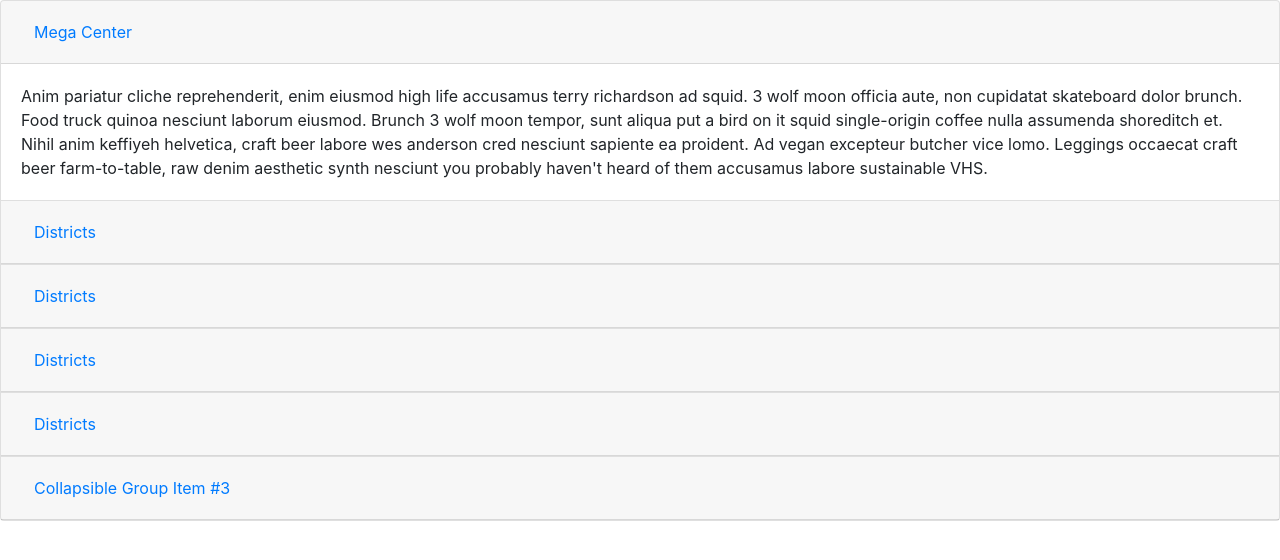
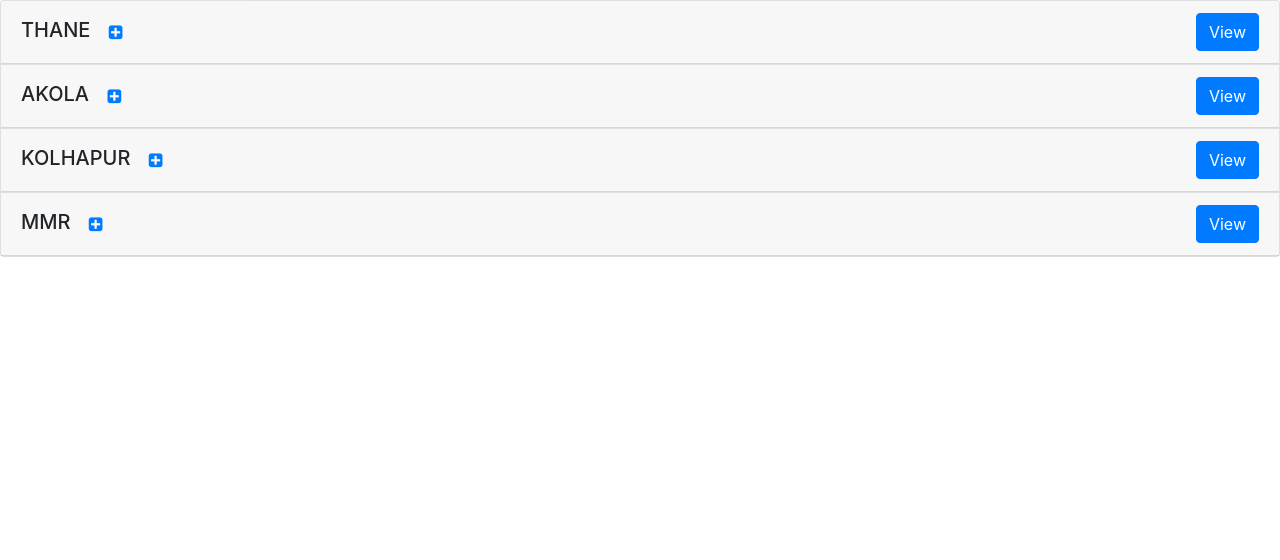
Before and after one commit to manish103p/VaccineDistributionSystem, a Django app: page /currentStatus in a window 1280 px wide. Shown: the part 56-616 px from the top of the page. Run offline with Django 3.2, Linux system fonts and the light colour scheme; a user stored in the database is signed in; data comes from the database, SQL or seed files in the repository; both versions use the stored data as it was after the commit; some libraries are stand-ins or nearby versions.

Commit message:
collapse districts and centers added

```diff
--- a/templates/status2.html
+++ b/templates/status2.html
@@ -1,66 +1,82 @@
 {% extends 'base.html' %}
 {% block content %}
-    <!DOCTYPE html>
-    <html lang="en">
-    <head>
-        <meta charset="UTF-8">
-        <meta http-equiv="X-UA-Compatible" content="IE=edge">
-        <meta name="viewport" content="width=device-width, initial-scale=1.0">
-        <title>Document</title>
-    </head>
-    <body>
+<link rel="stylesheet" href="https://cdnjs.cloudflare.com/ajax/libs/font-awesome/4.7.0/css/font-awesome.min.css">
         <div class="accordion" id="accordionExample">
-            <div class="card">
-              <div class="card-header" id="headingOne">
-                <h5 class="mb-0">
-                  <button class="btn btn-link" type="button" data-toggle="collapse" data-target="#collapseOne" aria-expanded="true" aria-controls="collapseOne">
-                    Mega Center
+
+
+            {% for district in districts %}
+            <div class="card" style="text-transform: uppercase;">
+              <div class="card-header" id="headingTwo">
+                <h5 class="mb-0" >
+                  {{ district.name }}
+                  <button type="button" class="btn btn-primary" style="float: right;" data-toggle="modal" data-target="#{{ district.name }}DistrictModal">View</button>
+                  <button class="btn btn-link collapsed" type="button" data-toggle="collapse" data-target="#{{district.name}}DistrictCollapse" aria-expanded="false" aria-controls="{{district.name}}collapse">
+                    <i class="fa fa-plus-square" aria-hidden="true"></i>
                   </button>
                 </h5>
               </div>
-
-              <div id="collapseOne" class="collapse show" aria-labelledby="headingOne" data-parent="#accordionExample">
-                <div class="card-body">
-                  Anim pariatur cliche reprehenderit, enim eiusmod high life accusamus terry richardson ad squid. 3 wolf moon officia aute, non cupidatat skateboard dolor brunch. Food truck quinoa nesciunt laborum eiusmod. Brunch 3 wolf moon tempor, sunt aliqua put a bird on it squid single-origin coffee nulla assumenda shoreditch et. Nihil anim keffiyeh helvetica, craft beer labore wes anderson cred nesciunt sapiente ea proident. Ad vegan excepteur butcher vice lomo. Leggings occaecat craft beer farm-to-table, raw denim aesthetic synth nesciunt you probably haven't heard of them accusamus labore sustainable VHS.
+              <!--modal-->
+              <div id="{{district.name}}DistrictModal" class="modal fade modalText" role="dialog">
+                <div class="modal-dialog">
+                  <div class="modal-content">
+                    <div class="modal-header">
+                      <h4 class="modal-title">{{district.name}}</h4>
+                    </div>
+                    <div class="modal-body">
+                      <p>Some text in the modal.</p>
+                    </div>
+                    <div class="modal-footer">
+                      <button type="button" class="btn btn-default" data-dismiss="modal">Close</button>
+                    </div>
+                  </div>
                 </div>
               </div>
-            </div>
-            {% for district in district_names %}
-            <div class="card">
-              <div class="card-header" id="headingTwo">
-                <h5 class="mb-0">
-                  <button class="btn btn-link collapsed" type="button" data-toggle="collapse" data-target="#collapseTwo" aria-expanded="false" aria-controls="collapseTwo">
-                   Districts
-                  </button>
-                </h5>
-              </div>
-              <div id="collapseTwo" class="collapse" aria-labelledby="headingTwo" data-parent="#accordionExample">
+              <div id="{{district.name}}DistrictCollapse" class="collapse" aria-labelledby="headingTwo" >
+
                 <div class="card-body">
-                  <ul>
 
-                    <li>
-                        {{district.name}}
-                    </li>
+
+                  <table class="table ">
+                    <thead class="thead-dark">
+                      <tr>
+                        <th scope="col">Center Id</th>
+                        <th scope="col">Center Name</th>
+                        <th scope="col">First</th>
+                      </tr>
+                    </thead>
+                    <tbody>
+                      {% for center in centers %}
+                      {% if center.district_id == district.districtPrimaryKey %}
+                        <tr>
+                          <th scope="row">{{center.centerPrimaryKey}}</th>
+                          <td>{{center.name}}</td>
+                          <td><button type="button" class="btn btn-primary btn-sm" data-toggle="modal" data-target="#{{ center.name }}CenterModal">View</button></td>
+                        </tr>
+                        <div id="{{center.name}}CenterModal" class="modal fade" role="dialog">
+                          <div class="modal-dialog">
+                            <div class="modal-content">
+                              <div class="modal-header">
+                                <h4 class="modal-title">{{center.name}}</h4>
+                              </div>
+                              <div class="modal-body">
+                                <p>Some text in the modal.</p>
+                              </div>
+                              <div class="modal-footer">
+                                <button type="button" class="btn btn-default" data-dismiss="modal">Close</button>
+                              </div>
+                            </div>
+                          </div>
+                        </div>
+                      </li>
+                      {% endif %}
+                      {% endfor %}
+                    </tbody>
+                  </table>
 
                 </div>
               </div>
             </div>
             {% endfor %}
-            <div class="card">
-              <div class="card-header" id="headingThree">
-                <h5 class="mb-0">
-                  <button class="btn btn-link collapsed" type="button" data-toggle="collapse" data-target="#collapseThree" aria-expanded="false" aria-controls="collapseThree">
-                    Collapsible Group Item #3
-                  </button>
-                </h5>
-              </div>
-              <div id="collapseThree" class="collapse" aria-labelledby="headingThree" data-parent="#accordionExample">
-                <div class="card-body">
-                  Anim pariatur cliche reprehenderit, enim eiusmod high life accusamus terry richardson ad squid. 3 wolf moon officia aute, non cupidatat skateboard dolor brunch. Food truck quinoa nesciunt laborum eiusmod. Brunch 3 wolf moon tempor, sunt aliqua put a bird on it squid single-origin coffee nulla assumenda shoreditch et. Nihil anim keffiyeh helvetica, craft beer labore wes anderson cred nesciunt sapiente ea proident. Ad vegan excepteur butcher vice lomo. Leggings occaecat craft beer farm-to-table, raw denim aesthetic synth nesciunt you probably haven't heard of them accusamus labore sustainable VHS.
-                </div>
-              </div>
-            </div>
+
           </div>
-    </body>
-    </html>
 {% endblock content %}
--- a/vaccine_app/views.py
+++ b/vaccine_app/views.py
@@ -583,7 +583,7 @@ def currentStatus(request):
     centers = Center.objects.values()
     lots_prod = VaccineLot.objects.filter( status = 'produced')
     print(lots_prod)
-    context = {"district_names" : districts, "center_names" : centers, "lot_prod" : lots_prod}
+    context = {"districts" : districts, "centers" : centers, "lot_prod" : lots_prod}
     return render(request, "status2.html", context)
 
 
```
Also changed, not shown: db.sqlite3.
